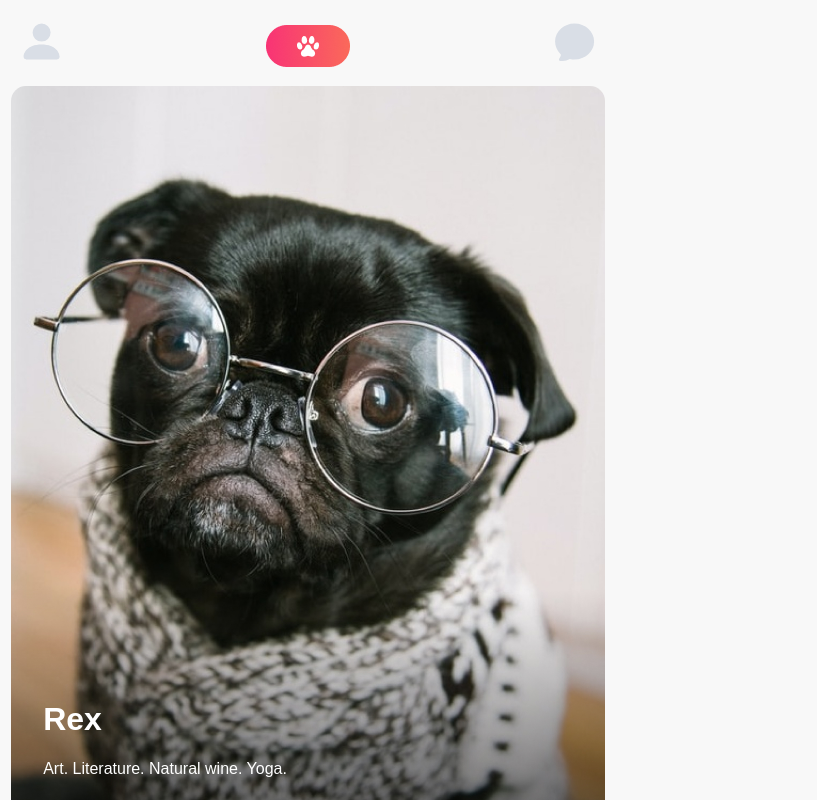
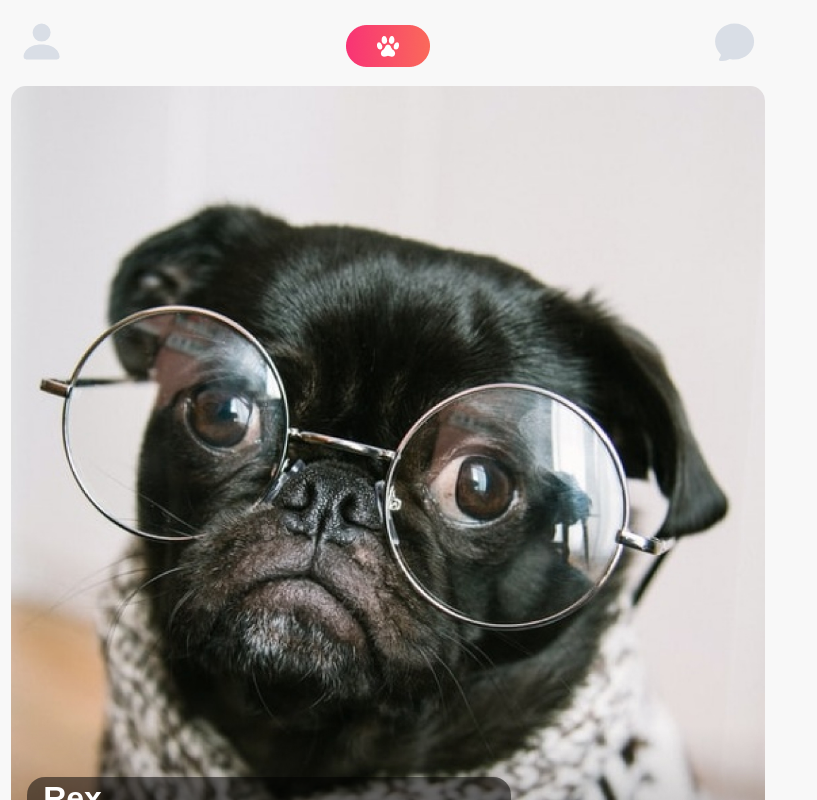
Before and after one commit to agnesnora/tindogReact, a React app: page / in a window 1280 px wide. Shown: the top 800 px of the page, without its empty margins (0-817 px from the left). Built offline with nearby package versions, Linux system fonts and the light colour scheme; the HTML template or start-up script is replaced by a standard one.

Commit message:
styling dogCard

```diff
--- a/src/App.css
+++ b/src/App.css
@@ -1,16 +1,15 @@
 #root {
-  max-width: 600px;
-
   text-align: center;
 }
 
 body {
   font-family: "Poppins", sans-serif;
-  max-width: 600px;
   background-color: #f8f8f8;
+  height: 100vh;
+  max-width: 760px;
 }
 
-.container {
+.dogCard-container {
   position: relative;
   height: 800px;
   max-width: 100%;
@@ -19,6 +18,24 @@ body {
   background-repeat: no-repeat;
   margin: 0.2em;
 }
+.content {
+  position: absolute;
+  bottom: 0;
+  left: 0;
+  width: 60%;
+  text-align: left;
+  padding: 0.2em 1em;
+  background-color: rgba(0, 0, 0, 0.5);
+  color: #fff; /* Text color for the content */
+  /* padding-top: 100%; */
+  margin-left: 1em;
+  margin-bottom: 1em;
+  border-radius: 18px;
+}
+.content > h1 {
+  margin: 0;
+}
+
 header {
   display: flex;
   justify-content: space-between;
@@ -36,11 +53,9 @@ header > .icon {
   color: #d9dee6;
 }
 .paw {
-  /* font-size: 2rem; */
   color: #fff;
   width: 15%;
   height: 2em;
-  /* margin-top: 0.2em; */
   padding: 1em 2em;
   border-radius: 30px;
   background: rgb(232, 45, 112);
@@ -97,27 +112,6 @@ header > .icon {
   padding: 5px 10px;
   font-size: 5.25rem;
   font-weight: 600;
-}
-/* .container:before {
-  position: absolute;
-  content: "";
-  left: 0;
-  top: 0;
-  width: 100%;
-  height: 100%;
-  background-image: url("../public/images/dog-bella.jpg");
-  background-size: cover;
-  background-repeat: no-repeat;
-  background-position: 100%;
-  border-radius: 15px;
-} */
-
-.content {
-  position: relative;
-  color: #fff;
-  padding-top: 100%;
-  text-align: left;
-  margin-left: 2em;
 }
 
 footer {
--- a/src/App.jsx
+++ b/src/App.jsx
@@ -48,6 +48,7 @@ function App() {
 
   function startOver() {
     setCurrentDog(dogs[0]);
+    setDogsLiked([]);
   }
 
   return (
@@ -62,7 +63,8 @@ function App() {
       ) : (
         <>
           {" "}
-          <p style={{ color: "black" }}>No more dogs in your area</p>
+          <p>No more dogs in your area</p>
+          <p>Your dogs</p>
           <div className="dogList-container">
             <DogList dogsLiked={dogsLiked} />
           </div>
--- a/src/components/DogCard.jsx
+++ b/src/components/DogCard.jsx
@@ -6,7 +6,7 @@ export default function DogCard(props) {
   return (
     <>
       <div
-        className="container"
+        className="dogCard-container"
         style={{ backgroundImage: `url(${currentDog.avatar})` }}
       >
         <div className="content">
```
